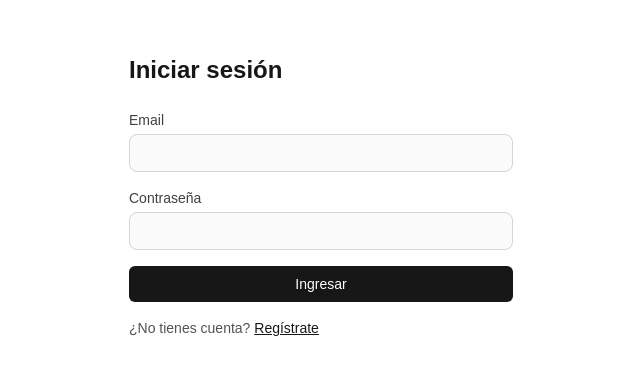
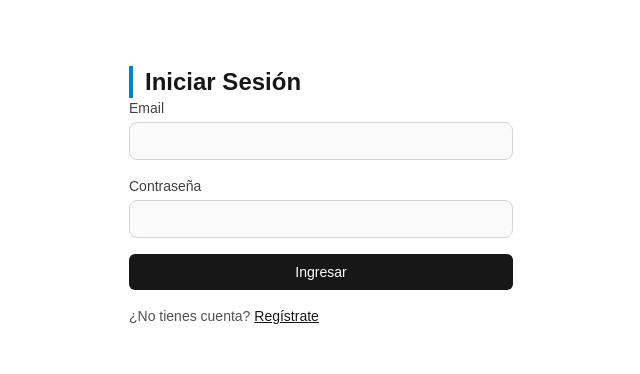
Before and after one commit to cracsi/bills-planner-web, a Next.js app: page /login in a window 1280 px wide. Shown: the part 204-578 px from the top of the page, without its empty margins (319-959 px from the left). Built offline with nearby package versions, Linux system fonts and the light colour scheme; no server answers.

Commit message:
cambios visuales

```diff
--- a/src/app/cuentas-de-pago/page.tsx
+++ b/src/app/cuentas-de-pago/page.tsx
@@ -84,9 +84,10 @@ export default function CuentasDePagoPage() {
 
   return (
     <main className="flex-1 px-4 py-8 max-w-md mx-auto w-full">
-      <h1 className="text-2xl font-semibold text-neutral-900 mb-6">
-        Mis cuentas de pago
-      </h1>
+      <div className="border-l-4 border-sky-600 pl-3">
+  <h1 className="text-2xl font-semibold text-neutral-900">Mis facturas</h1>
+
+</div>
 
       {loadingData ? (
         <p className="text-neutral-600">Cargando...</p>
--- a/src/app/facturas/nueva/page.tsx
+++ b/src/app/facturas/nueva/page.tsx
@@ -55,9 +55,11 @@ export default function NuevaFacturaPage() {
 
   return (
     <main className="flex-1 px-4 py-8 max-w-md mx-auto w-full">
-      <h1 className="text-2xl font-semibold text-neutral-900 mb-6">
-        Nueva factura
-      </h1>
+      <div className="border-l-4 border-sky-600 pl-3">
+  <h1 className="text-2xl font-semibold text-neutral-900">Mis facturas</h1>
+  {/* <p className="text-sm text-neutral-600">Hola, {usuario?.nombre}</p> */}
+</div>
+
 
       <form onSubmit={handleSubmit} className="space-y-4">
         <div>
--- a/src/app/login/page.tsx
+++ b/src/app/login/page.tsx
@@ -33,9 +33,10 @@ export default function LoginPage() {
   return (
     <main className="flex flex-1 items-center justify-center px-4">
       <div className="w-full max-w-sm">
-        <h1 className="text-2xl font-semibold text-neutral-900 mb-6">
-          Iniciar sesión
-        </h1>
+        <div className="border-l-4 border-sky-600 pl-3">
+  <h1 className="text-2xl font-semibold text-neutral-900">Iniciar Sesión</h1>
+</div>
+
 
         <form onSubmit={handleSubmit} className="space-y-4">
           <div>
--- a/src/app/register/page.tsx
+++ b/src/app/register/page.tsx
@@ -34,9 +34,10 @@ export default function RegisterPage() {
   return (
     <main className="flex flex-1 items-center justify-center px-4">
       <div className="w-full max-w-sm">
-        <h1 className="text-2xl font-semibold text-neutral-900 mb-6">
-          Crear cuenta
-        </h1>
+        <div className="border-l-4 border-sky-600 pl-3">
+  <h1 className="text-2xl font-semibold text-neutral-900">Crear cuenta</h1>
+</div>
+
 
         <form onSubmit={handleSubmit} className="space-y-4">
           <div>
```
